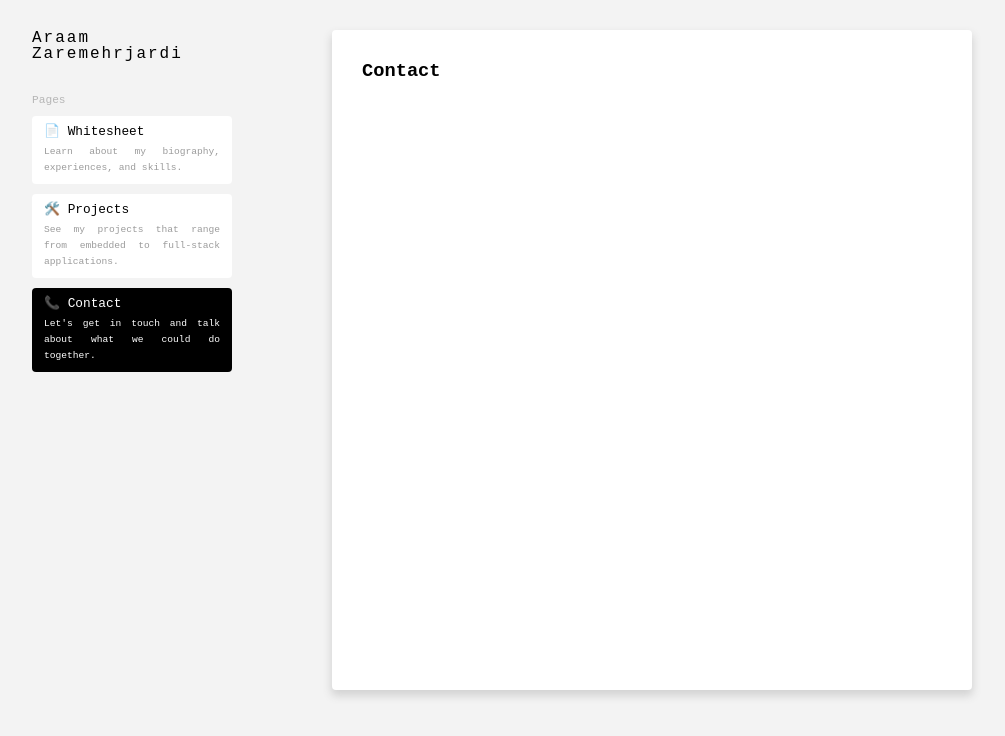
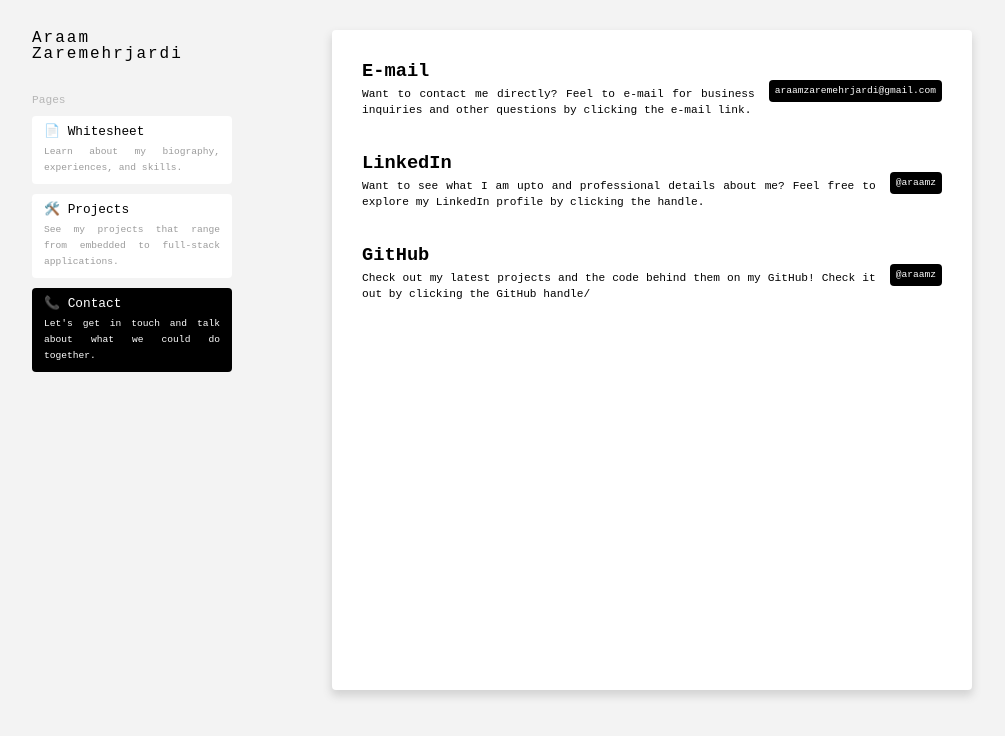
Before and after one commit to araamz/personal-website, a Vue app: page /contact in a window 1280 px wide. Shown: the top 736 px of the page, without its empty margins (138-1143 px from the left). Built offline with nearby package versions, Linux system fonts and the light colour scheme; no server answers; a web font is replaced by a local one.

Commit message:
Finished the general website design.

```diff
--- /dev/null
+++ b/src/assets/information/contacts.json
@@ -0,0 +1,24 @@
+{
+    "contacts": [
+        {
+            "type": 0,
+            "label": "E-mail",
+            "description": "Want to contact me directly? Feel to e-mail for business inquiries and other questions by clicking the e-mail link.",
+            "link": "araamzaremehrjardi@gmail.com"
+        },
+        {
+            "type": 1,
+            "label": "LinkedIn",
+            "description": "Want to see what I am upto and professional details about me? Feel free to explore my LinkedIn profile by clicking the handle.",
+            "link": "https://www.linkedin.com/in/araamz/",
+            "handle": "@araamz"
+        },
+        {
+            "type": 1,
+            "label": "GitHub",
+            "description": "Check out my latest projects and the code behind them on my GitHub! Check it out by clicking the GitHub handle/",
+            "link": "https://github.com/araamz",
+            "handle": "@araamz"
+        }
+    ]
+}
--- a/src/components/Contact.Vue
+++ b/src/components/Contact.Vue
@@ -1,11 +1,89 @@
 <script lang="ts">
+
+    export default {
+        props: {
+            type: {
+                default: 0,
+                type: Number
+            },
+            label: String,
+            description: String,
+            link: String,
+            handle: String
+        },
+        computed: {
+            email_link() {
+                return `mailto:${this.link}`
+            }
+        }
+    }
 
 </script>
 
 <template>
-
+    <div class="contact">
+        <h3 class="label">
+            {{ label }}
+        </h3>
+        <p class="description">
+            {{  description }}
+        </p>
+        <a v-if="type === 0" class="link" :href="email_link" type="email">
+            <p>
+                {{ link }}
+            </p>
+        </a>
+        <a v-else class="link" :href="link" type="email">
+            <p>
+                {{ handle }}
+            </p>
+        </a>
+    </div>
 </template>
 
 <style scoped>
+@media only screen and (min-width: 300px) {
+    .contact {
+        display: flex;
+        flex-direction: column;
+        gap: 4px;
+    }
+    .link {
+        background: black;
+        padding: 3px 6px;
+        border-radius: 4px;
+        height: min-content;
+        width: fit-content;
+        text-decoration: none;
+    }
+    .link > p {
+        font-size: 0.6rem;
+        color: white;
+        text-align: center;
+    }
 
+}
+@media only screen and (min-width: 600px) {
+    .contact {
+        display: grid;
+        grid-template-columns: 1fr max-content;
+        grid-template-rows: min-content min-content;
+        column-gap: 14px;
+    }
+    .label {
+        grid-column-start: 1;
+        grid-column-end: 2;
+        grid-row-start: 1;
+        grid-row-end: 2;
+    }
+    .description {
+        grid-row-start: 2;
+        grid-row-end: 3;
+    }
+    .link {
+        grid-row-start: 1;
+        grid-row-end: span 3;
+        align-self: center;
+    }
+}
 </style>
--- a/src/components/Project.vue
+++ b/src/components/Project.vue
@@ -90,7 +90,9 @@
                     :message="commit.commit.message"
                 />
             </div>
-            <a class="repository-link" :href="repository_link"> Go to {{ name }} Repository </a>
+            <a class="repository-link" :href="repository_link">
+                <p> Go to {{ name }} Repository </p>
+            </a>
         </div>
     </div>
 </template>
@@ -133,6 +135,7 @@
         place-items: center;
         font-size: 0.5rem;
     }
+
     .commits > div {
         margin-top: 4px;
         display: flex;
@@ -140,13 +143,17 @@
         gap: 6px;
     }
     .repository-link {
+        text-decoration: none;
+    }
+    .repository-link > p {
+        margin-top: 6px;
         font-size: 0.4rem;
-        line-height: 0.5rem !important;
         color: lightgray;
-        text-decoration: none;
+        text-align: left;
+        line-height: 1rem;
         transition: all ease 0.2s;
     }
-    .repository-link:hover {
+    .repository-link > p:hover {
         color: black;
         text-decoration: underline;
     }
--- a/src/views/Contact.vue
+++ b/src/views/Contact.vue
@@ -1,19 +1,38 @@
 <script lang="ts">
+
+    import contacts_json from '../assets/information/contacts.json'
+
+    import Contact from '../components/Contact.vue'
+
     export default {
-
+        components: {
+            Contact
+        },
+        data() {
+            return {
+                contacts: contacts_json
+            }
+        }
     }
 </script>
 
 <template>
-    <h3 class="contact">
-        Contact
-    </h3>
+    <div class="contacts">
+        <Contact
+            v-for="contact in contacts.contacts"
+            :type="contact.type"
+            :label="contact.label"
+            :description="contact.description"
+            :link="contact.link"
+            :handle="contact.handle"
+        />
+    </div>
 </template>
 
 <style scoped>
 
 @media only screen and (min-width: 300px) {
-    .contact {
+    .contacts {
         padding: 30px;
         display: flex;
         flex-direction: column;
```
Also changed, not shown: src/assets/information/contact.json (deleted, +0 -19 lines).
